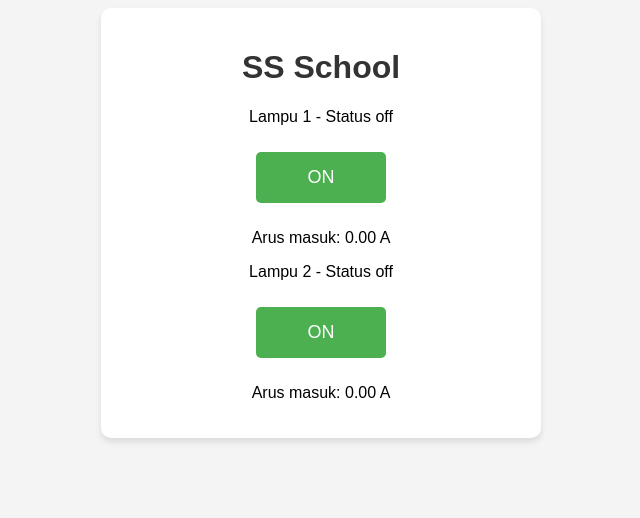
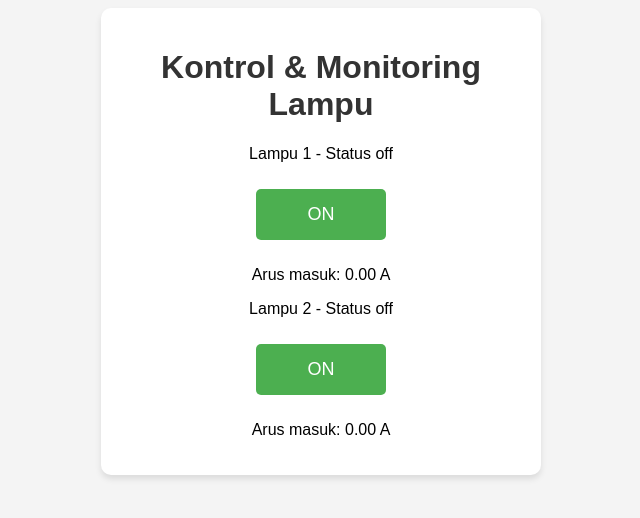
Before and after one commit to Nasrullah-02/lampu-web, a plain HTML site: page index.html in a window 1280 px wide. Shown: the whole page, without its empty margins (319-959 px from the left). Drawn offline with Linux system fonts and the light colour scheme; no server answers.

Commit message:
Update index.html

```diff
--- a/index.html
+++ b/index.html
@@ -2,7 +2,7 @@
 <html lang="id">
 <head>
     <meta name="viewport" content="width=device-width, initial-scale=1">
-    <title>ESP32 Web Server</title>
+    <title>Monitoring Lampu</title>
     <style>
 body {
     font-family: Arial, sans-serif;
@@ -54,7 +54,7 @@ h1 {
 </head>
 <body>
     <div class="container">
-        <h1>SS School</h1>
+        <h1>Kontrol & Monitoring Lampu</h1>
 
         <p>Lampu 1 - Status <span id="output26State">off</span></p>
         <p><a id="btn26" class="button on">ON</a></p>
```
